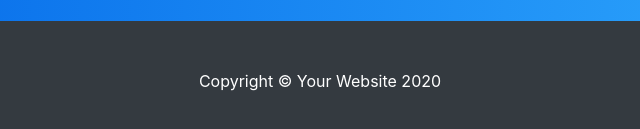
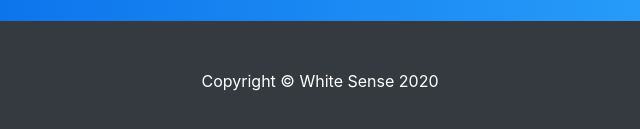
Before and after one commit to agusprats/TravelAgency, a website: page index.html in a window 1280 px wide. Shown: the part 2086-2215 px from the top of the page, 320-960 px from the left. Drawn offline with Linux system fonts and the light colour scheme.

Commit message:
commit derechos autor

```diff
--- a/index.html
+++ b/index.html
@@ -243,7 +243,7 @@
   <!-- Footer -->
   <footer class="py-5 bg-dark">
     <div class="container">
-      <p class="m-0 text-center text-white">Copyright &copy; Your Website 2020</p>
+      <p class="m-0 text-center text-white">Copyright &copy; White Sense 2020</p>
     </div>
     <!-- /.container -->
   </footer>
@@ -253,5 +253,4 @@
   <script src="vendor/bootstrap/js/bootstrap.bundle.min.js"></script>
 
 </body>
-
 </html>
```
